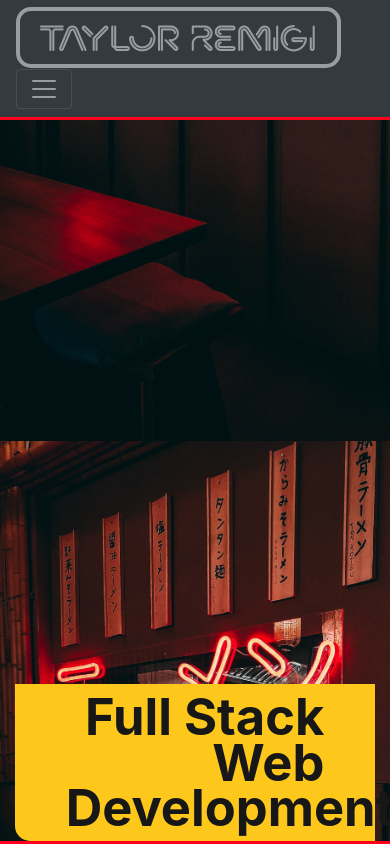
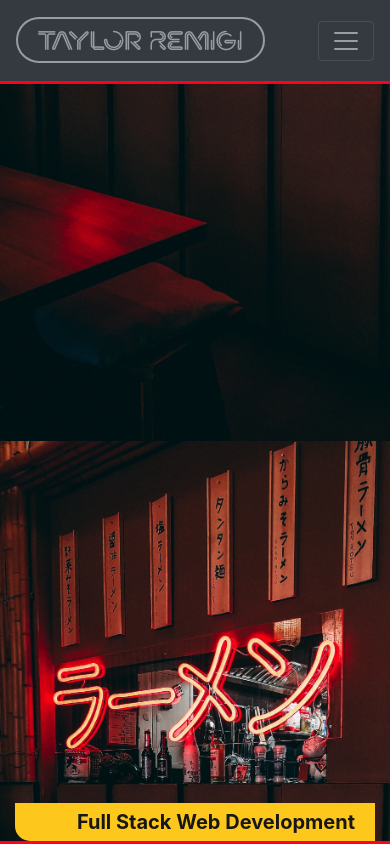
Before and after one commit to TRemigi/portfolio, a React (Create React App) app: page / in a window 390 px wide. Shown: the top 844 px of the page. Built offline with nearby package versions, Linux system fonts and the light colour scheme.

Commit message:
adjustments for mobile responsiveness

```diff
--- a/src/components/Footer/index.jsx
+++ b/src/components/Footer/index.jsx
@@ -1,6 +1,5 @@
 import React from 'react';
 import contacts from '../../assets/js/contact';
-import ReactDOM from 'react-dom';
 import { FontAwesomeIcon } from '@fortawesome/react-fontawesome';
 import { faGithubSquare, faLinkedin, faSpotify } from '@fortawesome/free-brands-svg-icons';
 
--- a/src/components/Home/Carousel/index.jsx
+++ b/src/components/Home/Carousel/index.jsx
@@ -3,7 +3,6 @@ import Carousel from 'react-bootstrap/Carousel';
 import Card from 'react-bootstrap/Card';
 import ButtonGroup from 'react-bootstrap/ButtonGroup';
 import Button from 'react-bootstrap/Button';
-import Project from '../../Project';
 
 
 function CarouselComponent ({projects}) {
@@ -21,8 +20,8 @@ function CarouselComponent ({projects}) {
                     </Card.Text>
                 </Card.Body>
                 <ButtonGroup aria-label="Basic example">
-                    <Button href={project.githubLink} target="_blank" rel="noreferrer" variant="dark"><span><img className="project-btn" src={require('../../../assets/images/icons/github.svg')}></img></span></Button>
-                    <Button href={project.deployLink} target="_blank" rel="noreferrer" variant="dark"><span><img className="project-btn" src={require('../../../assets/images/icons/chrome.svg')}></img></span></Button>
+                    <Button href={project.githubLink} target="_blank" rel="noreferrer" variant="dark"><span><img className="project-btn" src={require('../../../assets/images/icons/github.svg')} alt="github logo"></img></span></Button>
+                    <Button href={project.deployLink} target="_blank" rel="noreferrer" variant="dark"><span><img className="project-btn" src={require('../../../assets/images/icons/chrome.svg')} alt="google chrome logo"></img></span></Button>
                 </ButtonGroup>
             </Card>
 
--- a/src/components/Navigation/index.jsx
+++ b/src/components/Navigation/index.jsx
@@ -6,7 +6,7 @@ function Navigation (props) {
 
     return (
             <Navbar className="bigger-bar fixed-top" bg="dark" variant="dark" expand="lg" collapseOnSelect="true">
-            <Navbar.Brand onClick={() => setNavSelected("home")}><span className="big-neon">Taylor Remigi</span></Navbar.Brand>
+            <Navbar.Brand onClick={() => setNavSelected("home")}><span className="big-neon navbrand">Taylor Remigi</span></Navbar.Brand>
             <Navbar.Toggle aria-controls="basic-navbar-nav" />
             <Navbar.Collapse id="basic-navbar-nav">
                 <Nav className="container-fluid justify-content-end">
--- a/src/components/Project/index.jsx
+++ b/src/components/Project/index.jsx
@@ -19,8 +19,8 @@ function Project(props) {
                     </Card.Text>
                 </Card.Body>
                 <ButtonGroup aria-label="Basic example">
-                    <Button href={project.githubLink} target="_blank" rel="noreferrer" variant="dark"><span><img className="project-btn" src={require('../../assets/images/icons/github.svg')}></img></span></Button>
-                    <Button href={project.deployLink} target="_blank" rel="noreferrer" variant="dark"><span><img className="project-btn" src={require('../../assets/images/icons/chrome.svg')}></img></span></Button>
+                    <Button href={project.githubLink} target="_blank" rel="noreferrer" variant="dark"><span><img className="project-btn" src={require('../../assets/images/icons/github.svg')} alt="github logo"></img></span></Button>
+                    <Button href={project.deployLink} target="_blank" rel="noreferrer" variant="dark"><span><img className="project-btn" src={require('../../assets/images/icons/chrome.svg')} alt="google chrome logo"></img></span></Button>
                 </ButtonGroup>
             </Card>
         </div>
--- a/src/components/ProjectsPage/index.jsx
+++ b/src/components/ProjectsPage/index.jsx
@@ -14,8 +14,10 @@ function ProjectsPage ({navSelected}) {
         <section className="container-fluid fill-screen bottom-border">
             <SectionTitle
             navSelected={navSelected} />
-            <Button variant="dark" className="ml-5 mt-5" onClick={()=> {setViewToggle(!viewToggle)}} >Toggle View</Button>
             <div className="row justify-content-center pt-5 pb-5">
+                <div className={`${!viewToggle && "col-sm-8 col-lg-6"} col-12 ml-3 mt-5 mb-2"`}>
+                    <Button variant="dark" onClick={()=> {setViewToggle(!viewToggle)}} >Toggle View</Button>
+                </div>
                 {viewToggle ? (
                     <CardColumns>
                     {projects.map((project) => (
--- a/src/index.css
+++ b/src/index.css
@@ -510,7 +510,7 @@ code {
   font-weight: normal;
   font-size: 4vh;
   border: solid 4px;
-  border-radius: 15px;
+  border-radius: 25px;
   padding: 5px 20px 5px 20px;
   color: #979da0;
 }
@@ -620,15 +620,15 @@ header {
 
 .flicker-1 {
   animation-name: flicker-1;
-  animation-duration: 1s;
-  animation-iteration-count: 1;
+  animation-duration: 3s;
+  animation-iteration-count: 2;
   animation-delay: 2s;
 }
 
 .flicker-2 {
   animation-name: flicker-2;
   animation-duration: 4s;
-  animation-iteration-count: 1;
+  animation-iteration-count: 3;
   animation-delay: 0s;
 }
 
@@ -642,6 +642,18 @@ header {
 .flicker-4 {
   animation-name: flicker-4;
   animation-duration: 4s;
-  animation-iteration-count: 1;
+  animation-iteration-count: 3;
   animation-delay: 3s;
 }
+
+/* media queries */
+@media screen and (max-width: 900px) {
+  .big-neon {
+    font-size: 25px;
+    border: solid 2px;
+  }
+
+  .subtitle {
+    font-size: 20px;
+  }
+}
```
Also changed, not shown: 1 other file (tests, documents, lock files or other folders).
